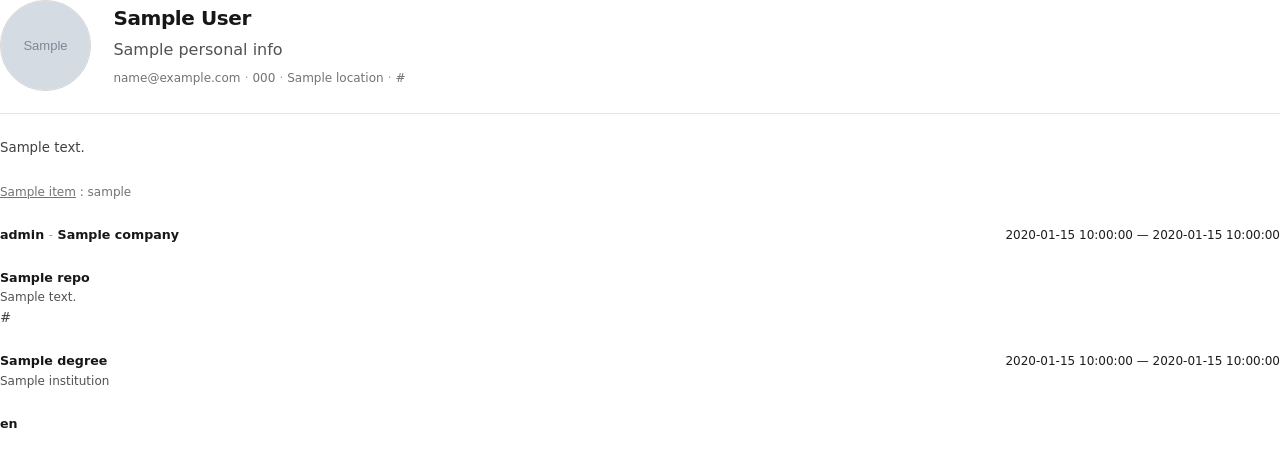
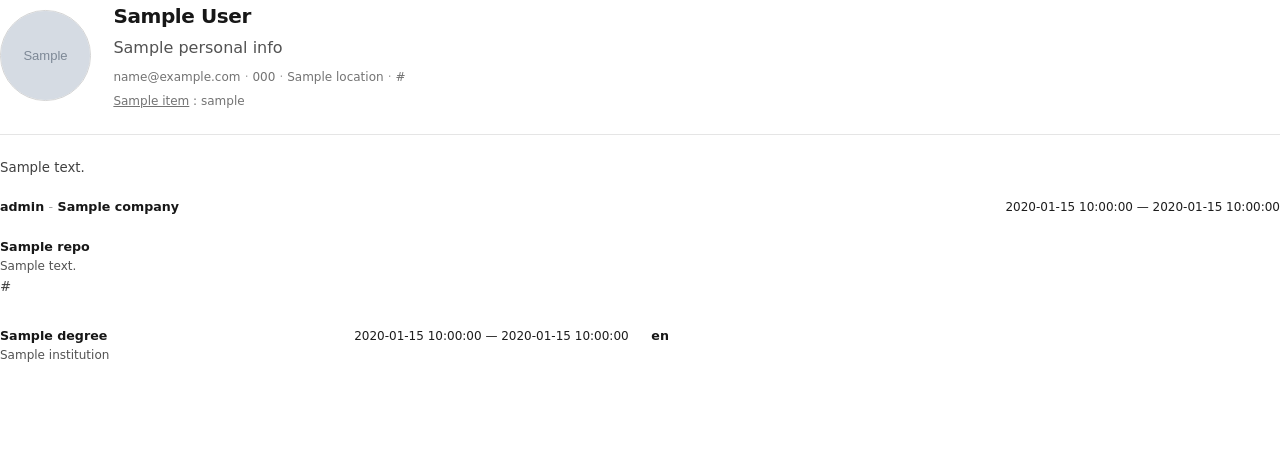
Before and after one commit to H3rHex/NextStepCV, a Python web app: template backend/app/templates/developer.html in a window 1280 px wide. Shown: the top 467 px of the page. Run offline with Jinja, Linux system fonts and the light colour scheme; the template is opened without the code that fills it: most values are stand-ins (such as "Sample title", 1, 10 or a date in 2020); grey boxes marked "Sample" are stand-in pictures.

Commit message:
refactor:backend: compact developer PDF, one-page layout and social in header

```diff
--- a/backend/app/templates/base.html
+++ b/backend/app/templates/base.html
@@ -44,6 +44,8 @@
                 {% endif %}
             </ul>
             {% endif %}
+
+            {% block header_extra %}{% endblock %}
         </div>
     </header>
 
--- a/backend/app/templates/css/styles.css
+++ b/backend/app/templates/css/styles.css
@@ -98,7 +98,7 @@ ul {
 /* Secciones */
 
 .section {
-    margin-bottom: 6mm;
+    margin-bottom: 5mm;
     page-break-inside: avoid;
 }
 
@@ -126,7 +126,7 @@ ul {
 /* Items */
 
 .item {
-    margin-bottom: 5mm;
+    margin-bottom: 4mm;
     page-break-inside: avoid;
 }
 
@@ -202,3 +202,40 @@ ul {
 .skills-col {
     margin-bottom: 3mm;
 }
+
+/* Skills en línea (escritura compacta) */
+
+.skills-row {
+    margin-bottom: 3pt;
+}
+
+.skills-row .tags {
+    display: inline;
+    margin-top: 0;
+}
+
+.skills-label {
+    font-size: 9pt;
+    color: #525252;
+}
+
+/* Dos columnas (educación + idiomas) */
+
+.two-col {
+    display: flex;
+    gap: 6mm;
+}
+
+.col {
+    flex: 1;
+    min-width: 0;
+}
+
+.col-title {
+    font-size: 8.5pt;
+    font-weight: 600;
+    text-transform: uppercase;
+    letter-spacing: 0.5pt;
+    color: #737373;
+    margin-bottom: 2.5mm;
+}
--- a/backend/app/templates/developer.html
+++ b/backend/app/templates/developer.html
@@ -2,33 +2,9 @@
 
 {% from "macros.html" import date_range, bullet_list, highlight_list %}
 
-{% block sections %}
-    <section class="section">
-        <h2 class="section-title">{{ t('sections.technicalSkills') }}</h2>
-        {% if resume.technicalSkills.programmingLanguages %}
-        <div class="skills-col">
-            <div class="item-sub">{{ t('sections.programmingLanguages') }}</div>
-            {{ bullet_list(resume.technicalSkills.programmingLanguages) }}
-        </div>
-        {% endif %}
-        {% if resume.technicalSkills.frameworks %}
-        <div class="skills-col">
-            <div class="item-sub">{{ t('sections.frameworks') }}</div>
-            {{ bullet_list(resume.technicalSkills.frameworks) }}
-        </div>
-        {% endif %}
-        {% if resume.technicalSkills.toolsAndDatabases %}
-        <div class="skills-col">
-            <div class="item-sub">{{ t('sections.toolsAndDatabases') }}</div>
-            {{ bullet_list(resume.technicalSkills.toolsAndDatabases) }}
-        </div>
-        {% endif %}
-    </section>
-
+{% block header_extra %}
     {% if resume.socialMedia %}
-    <section class="section">
-        <h2 class="section-title">{{ t('sections.socialMedia') }}</h2>
-        <ul class="contact">
+    <ul class="contact driving-contact">
         {% for item in resume.socialMedia %}
         <li class="contact-item">
             {% if item.url %}<a href="{{ item.url }}">{{ item.name }}</a>{% else %}{{ item.name }}{% endif %}
@@ -77,7 +76,10 @@
     {% endif %}
 
     <section class="section">
-        <h2 class="section-title">{{ t('sections.education') }}</h2>
+        <h2 class="section-title">{{ t('sections.educationLanguages') }}</h2>
+        <div class="two-col">
+            <div class="col">
+                <div class="col-title">{{ t('sections.education') }}</div>
                 {% for item in resume.education %}
                 <div class="item">
                     <div class="item-head">
@@ -87,10 +89,9 @@
                     <div class="item-sub">{{ item.institution }}</div>
                 </div>
                 {% endfor %}
-    </section>
-
-    <section class="section">
-        <h2 class="section-title">{{ t('sections.languages') }}</h2>
+            </div>
+            <div class="col">
+                <div class="col-title">{{ t('sections.languages') }}</div>
                 {% for item in resume.languages %}
                 <div class="item">
                     <div class="item-lang">
--- a/backend/app/translations/en.json
+++ b/backend/app/translations/en.json
@@ -10,7 +10,7 @@
     "frameworks": "Frameworks",
     "toolsAndDatabases": "Tools and databases",
     "repositories": "Repositories",
-    "socialMedia": "Social media",
+    "educationLanguages": "Education and languages",
     "driving": "Driving licence"
   },
   "labels": {
--- a/backend/app/translations/es.json
+++ b/backend/app/translations/es.json
@@ -10,7 +10,7 @@
     "frameworks": "Frameworks",
     "toolsAndDatabases": "Herramientas y bases de datos",
     "repositories": "Repositorios",
-    "socialMedia": "Redes sociales",
+    "educationLanguages": "Educación e idiomas",
     "driving": "Carnet de conducir"
   },
   "labels": {
```
Also changed, not shown: other parts of backend/app/templates/developer.html (+26 -1 lines). Lines whose indentation alone changed are shown as unchanged.
